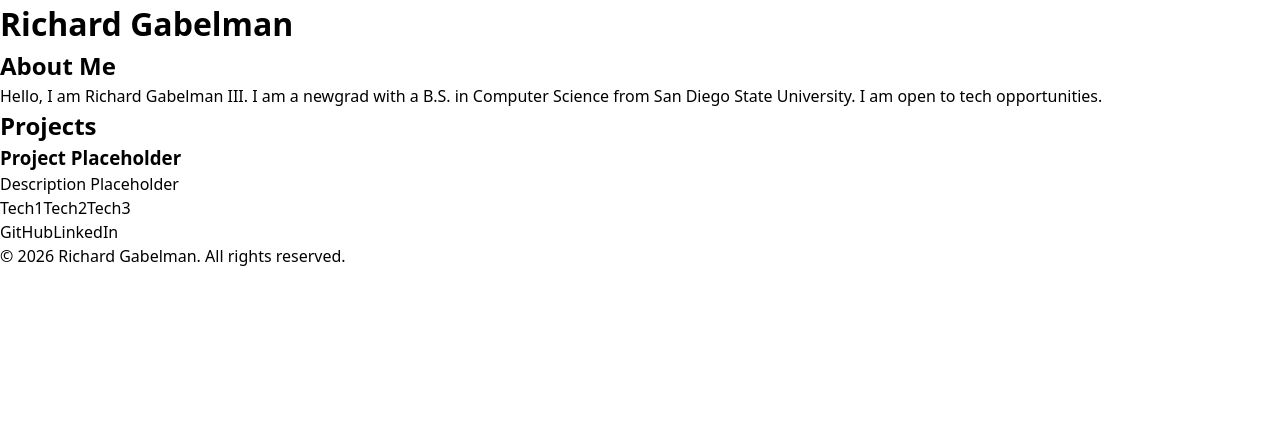
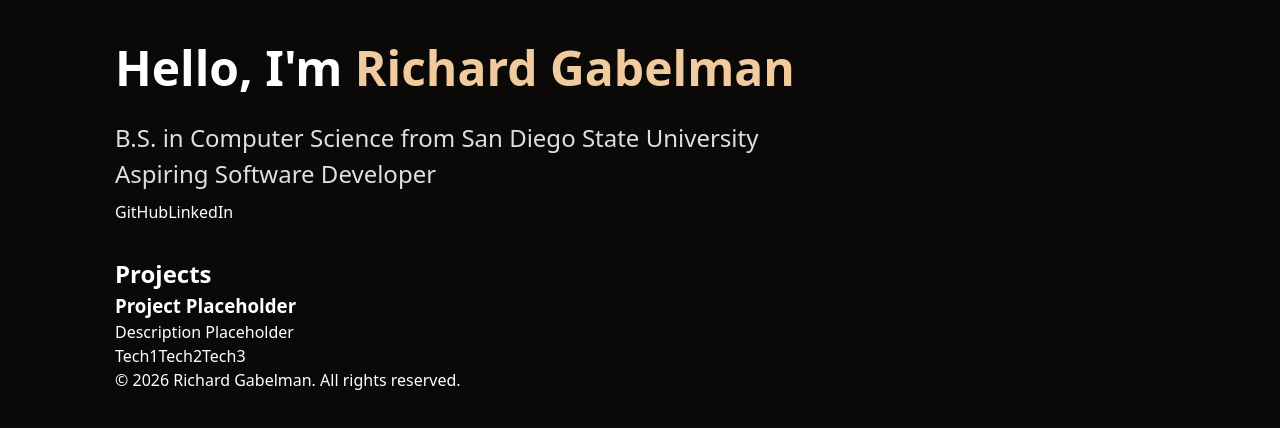
Before and after one commit to RichardGabelman/portfolio, a React (Vite) app: page / in a window 1280 px wide. Shown: the top 428 px of the page. Built offline with nearby package versions, Linux system fonts and the light colour scheme.

Commit message:
feat: move contact and about me sections into header component, add some styles to header

```diff
--- a/src/App.jsx
+++ b/src/App.jsx
@@ -3,23 +3,32 @@ import "./App.css";
 const Header = () => {
   return (
     <header className="header">
-      <h1 className="logo">Richard Gabelman</h1>
+      <h1 className="logo">
+        Hello, I'm <span id="name">Richard Gabelman</span>
+      </h1>
+      <div className="subtext">
+        <p>B.S. in Computer Science from San Diego State University</p>
+        <p>Aspiring Software Developer</p>
+      </div>
+      <div className="contact-links">
+        <a
+          href="https://github.com/RichardGabelman"
+          className="contact-link"
+          target="_blank"
+          rel="noopener noreferrer"
+        >
+          GitHub
+        </a>
+        <a
+          href="https://www.linkedin.com/in/richard-gabelman/"
+          className="contact-link"
+          target="_blank"
+          rel="noopener noreferrer"
+        >
+          LinkedIn
+        </a>
+      </div>
     </header>
-  );
-};
-
-const About = () => {
-  return (
-    <section className="about">
-      <div className="container">
-        <h2>About Me</h2>
-        <p>
-          Hello, I am Richard Gabelman III. I am a newgrad with a B.S. in
-          Computer Science from San Diego State University. I am open to tech
-          opportunities.
-        </p>
-      </div>
-    </section>
   );
 };
 
@@ -57,19 +66,6 @@ const Projects = () => {
   );
 };
 
-const Contact = () => {
-  return (
-    <section className="contact">
-      <div className="container">
-        <div className="contact-links">
-          <a href="https://github.com/RichardGabelman" className="contact-link" target="_blank" rel="noopener noreferrer">GitHub</a>
-          <a href="https://www.linkedin.com/in/richard-gabelman/" className="contact-link" target="_blank" rel="noopener noreferrer">LinkedIn</a>
-        </div>
-      </div>
-    </section>
-  );
-};
-
 const Footer = () => {
   return (
     <footer className="footer">
@@ -82,13 +78,11 @@ const Footer = () => {
 
 function App() {
   return (
-    <div className="App">
+    <main className="App">
       <Header />
-      <About />
       <Projects />
-      <Contact />
       <Footer />
-    </div>
+    </main>
   );
 }
 
--- a/src/index.css
+++ b/src/index.css
@@ -1,4 +1,8 @@
 :root {
+  --max-width: 1050px;
+  --color-bg: #0A0908;
+  --color-text: #FFFFFF;
+  --color-primary: #f1ca9d;
 }
 
 * {
@@ -10,9 +14,38 @@
 body {
   font-family: system-ui, -apple-system, BlinkMacSystemFont, 'Segoe UI', Roboto, Oxygen, Ubuntu, Cantarell, 'Open Sans', 'Helvetica Neue', sans-serif;
   line-height: 1.5;
+  background-color: var(--color-bg);
+  color: var(--color-text);
 }
 
 a {
   text-decoration: none;
   color: inherit;
 }
+
+main {
+  max-width: var(--max-width);
+  margin: 0 auto;
+}
+
+.header {
+  padding: 2rem 0rem;
+  display: flex;
+  flex-direction: column;
+  gap: 0.5rem;
+}
+
+.header h1 {
+  font-size: 3rem;
+  margin-bottom: 0.5rem;
+}
+
+#name {
+  color: var(--color-primary);
+}
+
+.subtext {
+  font-size: 1.5rem;
+  font-weight: 300;
+  color:#dfdfdf;
+}
```
